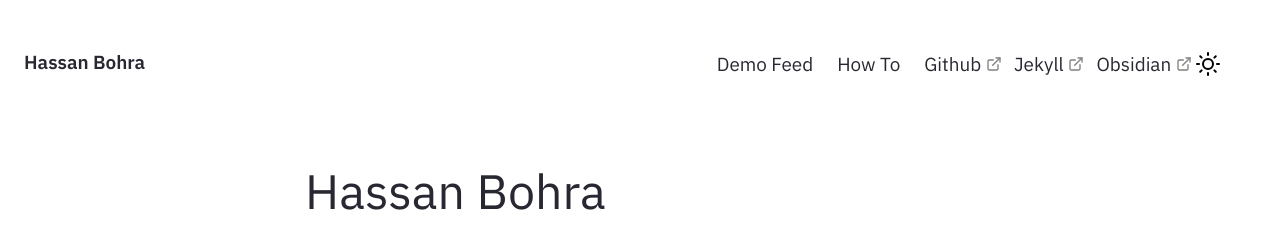
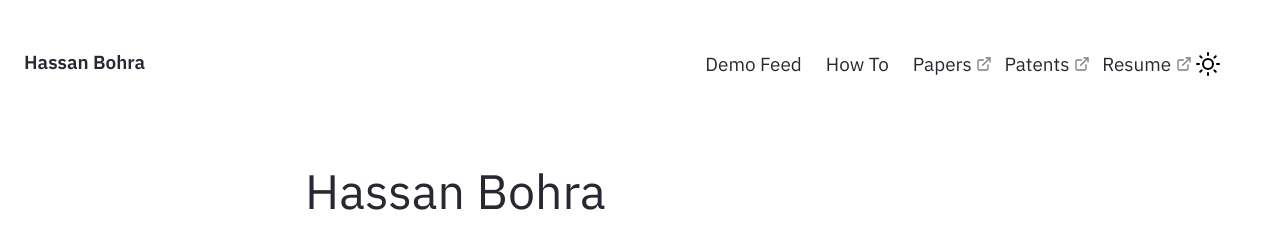
Before and after one commit to hassanbohra/hassanbohra.github.io, a Jekyll site: the page built from pages/index.md, in a window 1280 px wide. Shown: the top 247 px of the page. Built offline with Jekyll 4.4.1, drawn with Linux system fonts in a browser that asks for light colours.

Commit message:
Update Nav.html

```diff
--- a/_includes/Nav.html
+++ b/_includes/Nav.html
@@ -59,14 +59,14 @@
         <a href="../post/how-to" class="navbar-item">
           How To
         </a>
-        <a href="https://github.com/Jekyll-Garden/jekyll-garden.github.io" target="_blank" class="navbar-item">
-          Github
+        <a href="https://scholar.google.com/citations?user=h252ZSsAAAAJ&hl=en&oi=ao" target="_blank" class="navbar-item">
+          Papers
         </a>
-        <a href="https://jekyllrb.com/" target="_blank" class="navbar-item">
-          Jekyll
+        <a href="https://patents.google.com/?inventor=Hassan+BOHRA" target="_blank" class="navbar-item">
+          Patents
         </a>
-        <a href="https://obsidian.md/"  target="_blank" class="navbar-item">
-          Obsidian
+        <a href="https://github.com/hassanbohra"  target="_blank" class="navbar-item">
+          Resume
         </a>
       </div>
       <div class="navbar-end is-hidden-mobile" onclick="modeSwitcher()" >
```
